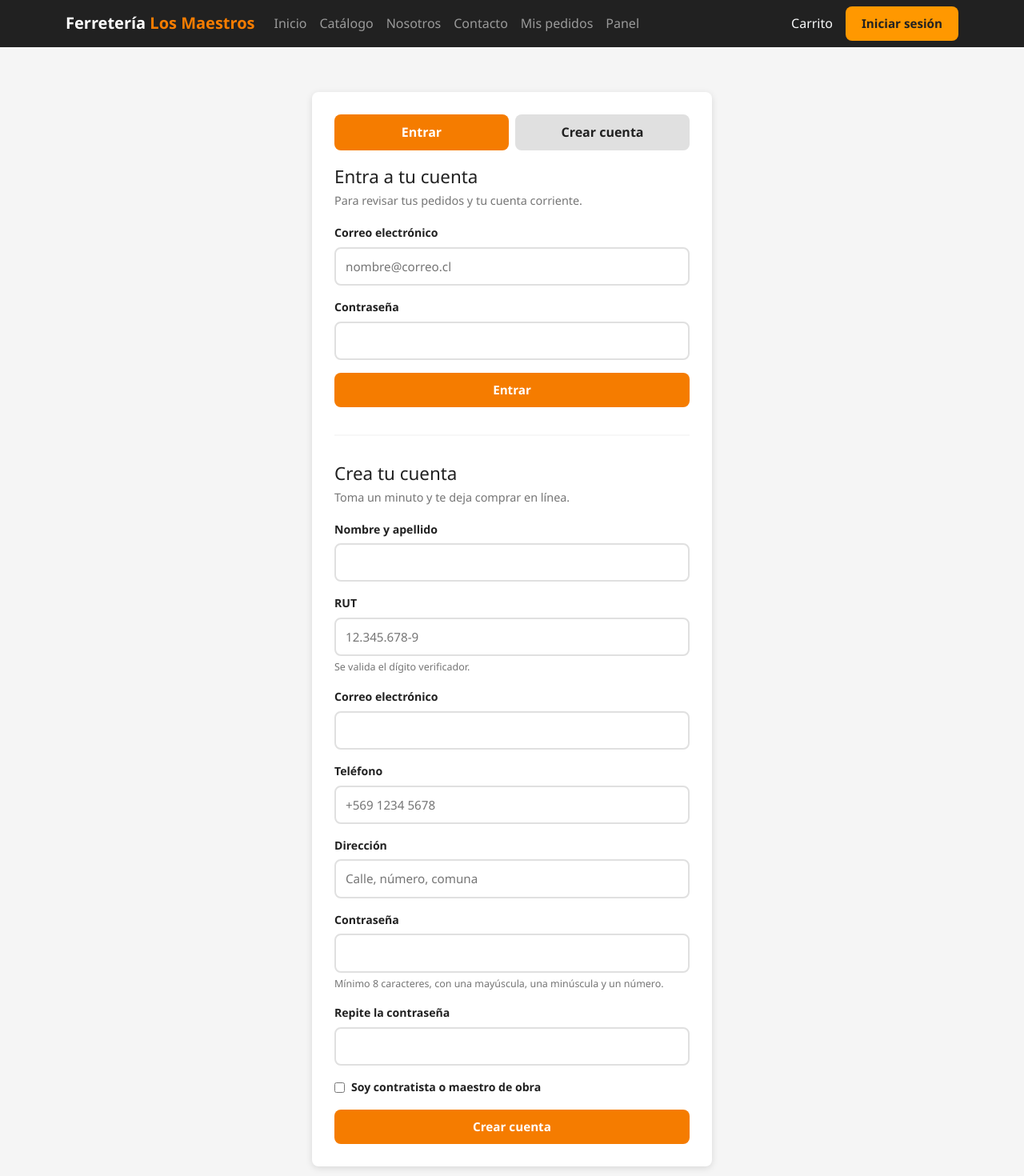
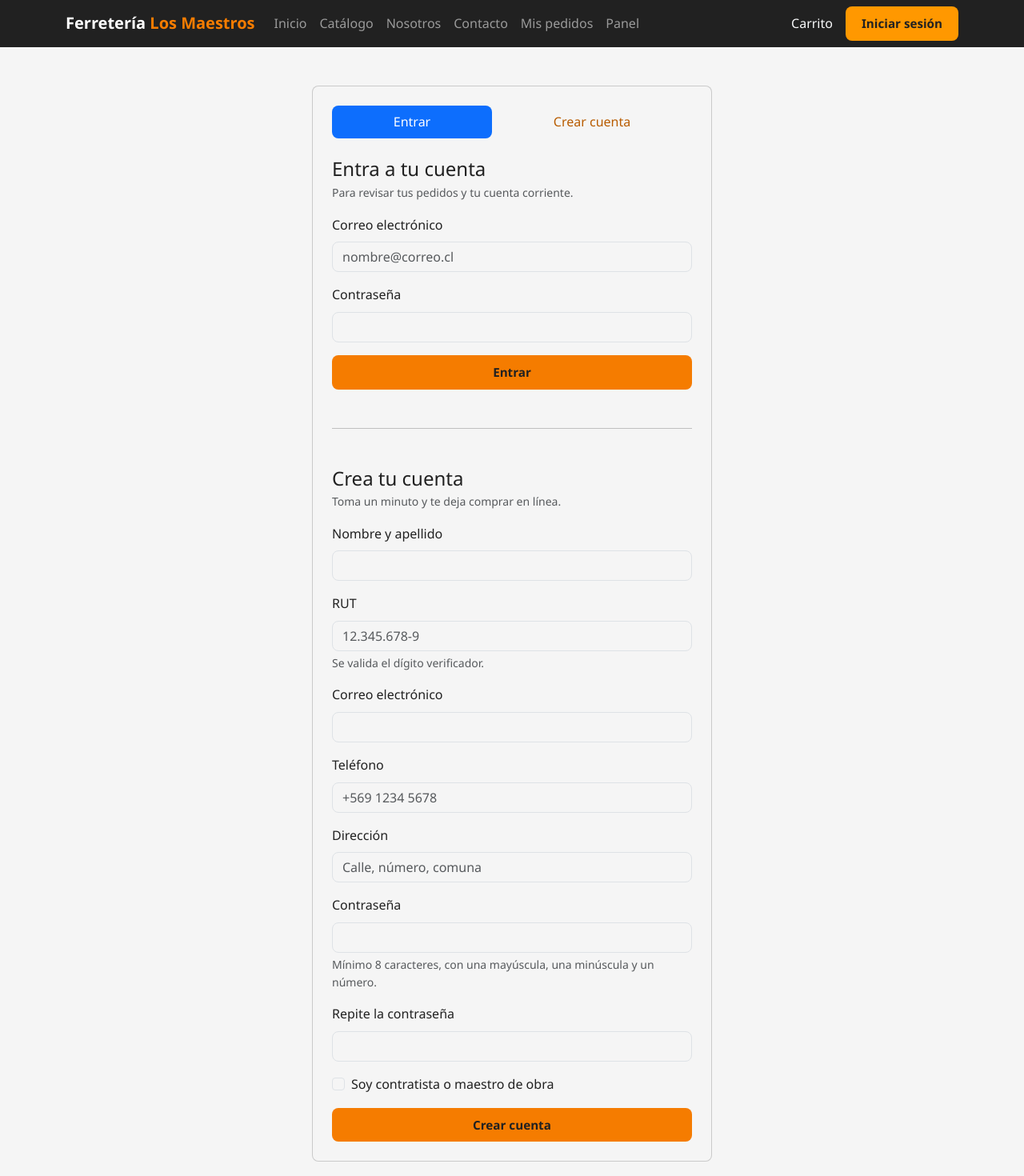
Before and after one commit to tomihm/Ferreteria.git.io, a React (Vite) app: page /login in a window 1280 px wide. Shown: the top 1470 px of the page at 80% size. Built offline with nearby package versions, Linux system fonts and the light colour scheme.

Commit message:
Cambiado el login a Bootstrap con validacion is-invalid

```diff
--- a/src/index.css
+++ b/src/index.css
@@ -585,3 +585,8 @@ a { color: inherit; text-decoration: none; }
 }
 /* input chico de cantidad en las tablas */
 .cantidad { width: 80px; }
+
+/* login y registro en una columna angosta */
+.formulario-angosto { max-width: 500px; }
+/* para que el titulo no quede tapado por el header al saltar con # */
+.ancla { scroll-margin-top: 90px; }
--- a/src/pages/Login.jsx
+++ b/src/pages/Login.jsx
@@ -47,13 +47,13 @@ function hayErrores(errores) {
 }
 
 function claseCampo(errores, campo) {
-    if (errores[campo]) return 'invalido';
-    if (errores[campo] === null) return 'valido';
-    return '';
+    if (errores[campo]) return 'form-control is-invalid';
+    if (errores[campo] === null) return 'form-control is-valid';
+    return 'form-control';
 }
 
 function ErrorCampo({ mensaje }) {
-    return <p className={mensaje ? 'campo__error visible' : 'campo__error'}>{mensaje}</p>;
+    return <div className="invalid-feedback">{mensaje}</div>;
 }
 
 function Login() {
@@ -135,113 +135,113 @@ function Login() {
     };
 
     return (
-        <section className="seccion">
-            <div className="contenedor">
-                <div className="formulario formulario--angosto">
+        <section className="py-5">
+            <div className="container">
+                <div className="card card-body p-4 mx-auto formulario-angosto">
 
-                    <nav className="tabs">
-                        <Link to="/login" className="activo">Entrar</Link>
-                        <a href="#registro">Crear cuenta</a>
+                    <nav className="nav nav-pills nav-fill mb-4">
+                        <Link to="/login" className="nav-link active" aria-current="page">Entrar</Link>
+                        <a href="#registro" className="nav-link">Crear cuenta</a>
                     </nav>
 
                     <form onSubmit={handleSubmitLogin} noValidate>
-                        <h1 style={{ fontSize: '1.4rem', marginBottom: '4px' }}>Entra a tu cuenta</h1>
-                        <p style={{ color: 'var(--gris-500)', fontSize: '.9rem', marginBottom: '18px' }}>Para revisar tus pedidos y tu cuenta corriente.</p>
+                        <h1 className="h4 mb-1">Entra a tu cuenta</h1>
+                        <p className="text-body-secondary small mb-3">Para revisar tus pedidos y tu cuenta corriente.</p>
 
-                        {avisoLogin && <div className={`alerta alerta--${avisoLogin.tipo}`}>{avisoLogin.texto}</div>}
+                        {avisoLogin && <div className={`alert ${avisoLogin.tipo === 'exito' ? 'alert-success' : 'alert-danger'}`} role="alert">{avisoLogin.texto}</div>}
 
-                        <div className="campo">
-                            <label htmlFor="loginEmail">Correo electrónico</label>
+                        <div className="mb-3">
+                            <label htmlFor="loginEmail" className="form-label">Correo electrónico</label>
                             <input type="email" id="loginEmail" name="email" autoComplete="email" placeholder="nombre@correo.cl"
                                 value={login.email} onChange={handleChangeLogin} onBlur={handleBlurLogin}
                                 className={claseCampo(erroresLogin, 'email')} aria-invalid={!!erroresLogin.email} />
                             <ErrorCampo mensaje={erroresLogin.email} />
                         </div>
 
-                        <div className="campo">
-                            <label htmlFor="loginPassword">Contraseña</label>
+                        <div className="mb-3">
+                            <label htmlFor="loginPassword" className="form-label">Contraseña</label>
                             <input type="password" id="loginPassword" name="password" autoComplete="current-password"
                                 value={login.password} onChange={handleChangeLogin} onBlur={handleBlurLogin}
                                 className={claseCampo(erroresLogin, 'password')} aria-invalid={!!erroresLogin.password} />
                             <ErrorCampo mensaje={erroresLogin.password} />
                         </div>
 
-                        <button type="submit" className="btn btn--primario btn--bloque">Entrar</button>
+                        <button type="submit" className="btn btn-primary w-100">Entrar</button>
                     </form>
 
-                    <hr style={{ margin: '34px 0', border: 0, borderTop: '2px solid var(--gris-200)' }} />
+                    <hr className="my-5" />
 
                     <form onSubmit={handleSubmitRegistro} noValidate>
-                        <h2 id="registro" style={{ fontSize: '1.4rem', marginBottom: '4px', scrollMarginTop: '90px' }}>Crea tu cuenta</h2>
-                        <p style={{ color: 'var(--gris-500)', fontSize: '.9rem', marginBottom: '18px' }}>Toma un minuto y te deja comprar en línea.</p>
+                        <h2 id="registro" className="h4 mb-1 ancla">Crea tu cuenta</h2>
+                        <p className="text-body-secondary small mb-3">Toma un minuto y te deja comprar en línea.</p>
 
-                        {avisoRegistro && <div className={`alerta alerta--${avisoRegistro.tipo}`}>{avisoRegistro.texto}</div>}
+                        {avisoRegistro && <div className={`alert ${avisoRegistro.tipo === 'exito' ? 'alert-success' : 'alert-danger'}`} role="alert">{avisoRegistro.texto}</div>}
 
-                        <div className="campo">
-                            <label htmlFor="regNombre">Nombre y apellido</label>
+                        <div className="mb-3">
+                            <label htmlFor="regNombre" className="form-label">Nombre y apellido</label>
                             <input type="text" id="regNombre" name="nombre" autoComplete="name"
                                 value={registro.nombre} onChange={handleChangeRegistro} onBlur={handleBlurRegistro}
                                 className={claseCampo(erroresRegistro, 'nombre')} aria-invalid={!!erroresRegistro.nombre} />
                             <ErrorCampo mensaje={erroresRegistro.nombre} />
                         </div>
 
-                        <div className="campo">
-                            <label htmlFor="regRut">RUT</label>
+                        <div className="mb-3">
+                            <label htmlFor="regRut" className="form-label">RUT</label>
                             <input type="text" id="regRut" name="rut" placeholder="12.345.678-9" maxLength={12}
                                 value={registro.rut} onChange={handleChangeRegistro} onBlur={handleBlurRegistro}
                                 className={claseCampo(erroresRegistro, 'rut')} aria-invalid={!!erroresRegistro.rut} />
                             <ErrorCampo mensaje={erroresRegistro.rut} />
-                            <p className="campo__ayuda">Se valida el dígito verificador.</p>
+                            <div className="form-text">Se valida el dígito verificador.</div>
                         </div>
 
-                        <div className="campo">
-                            <label htmlFor="regEmail">Correo electrónico</label>
+                        <div className="mb-3">
+                            <label htmlFor="regEmail" className="form-label">Correo electrónico</label>
                             <input type="email" id="regEmail" name="email" autoComplete="email"
                                 value={registro.email} onChange={handleChangeRegistro} onBlur={handleBlurRegistro}
                                 className={claseCampo(erroresRegistro, 'email')} aria-invalid={!!erroresRegistro.email} />
                             <ErrorCampo mensaje={erroresRegistro.email} />
                         </div>
 
-                        <div className="campo">
-                            <label htmlFor="regTelefono">Teléfono</label>
+                        <div className="mb-3">
+                            <label htmlFor="regTelefono" className="form-label">Teléfono</label>
                             <input type="tel" id="regTelefono" name="telefono" placeholder="+569 1234 5678" autoComplete="tel"
                                 value={registro.telefono} onChange={handleChangeRegistro} onBlur={handleBlurRegistro}
                                 className={claseCampo(erroresRegistro, 'telefono')} aria-invalid={!!erroresRegistro.telefono} />
                             <ErrorCampo mensaje={erroresRegistro.telefono} />
                         </div>
 
-                        <div className="campo">
-                            <label htmlFor="regDireccion">Dirección</label>
+                        <div className="mb-3">
+                            <label htmlFor="regDireccion" className="form-label">Dirección</label>
                             <input type="text" id="regDireccion" name="direccion" placeholder="Calle, número, comuna" autoComplete="street-address"
                                 value={registro.direccion} onChange={handleChangeRegistro} onBlur={handleBlurRegistro}
                                 className={claseCampo(erroresRegistro, 'direccion')} aria-invalid={!!erroresRegistro.direccion} />
                             <ErrorCampo mensaje={erroresRegistro.direccion} />
                         </div>
 
-                        <div className="campo">
-                            <label htmlFor="regPassword">Contraseña</label>
+                        <div className="mb-3">
+                            <label htmlFor="regPassword" className="form-label">Contraseña</label>
                             <input type="password" id="regPassword" name="password" autoComplete="new-password"
                                 value={registro.password} onChange={handleChangeRegistro} onBlur={handleBlurRegistro}
                                 className={claseCampo(erroresRegistro, 'password')} aria-invalid={!!erroresRegistro.password} />
                             <ErrorCampo mensaje={erroresRegistro.password} />
-                            <p className="campo__ayuda">Mínimo 8 caracteres, con una mayúscula, una minúscula y un número.</p>
+                            <div className="form-text">Mínimo 8 caracteres, con una mayúscula, una minúscula y un número.</div>
                         </div>
 
-                        <div className="campo">
-                            <label htmlFor="regPassword2">Repite la contraseña</label>
+                        <div className="mb-3">
+                            <label htmlFor="regPassword2" className="form-label">Repite la contraseña</label>
                             <input type="password" id="regPassword2" name="password2" autoComplete="new-password"
                                 value={registro.password2} onChange={handleChangeRegistro} onBlur={handleBlurRegistro}
                                 className={claseCampo(erroresRegistro, 'password2')} aria-invalid={!!erroresRegistro.password2} />
                             <ErrorCampo mensaje={erroresRegistro.password2} />
                         </div>
 
-                        <div className="campo campo--check">
-                            <input type="checkbox" id="regContratista" name="contratista"
+                        <div className="form-check mb-3">
+                            <input type="checkbox" id="regContratista" name="contratista" className="form-check-input"
                                 checked={registro.contratista} onChange={handleChangeRegistro} />
-                            <label htmlFor="regContratista">Soy contratista o maestro de obra</label>
+                            <label htmlFor="regContratista" className="form-check-label">Soy contratista o maestro de obra</label>
                         </div>
 
-                        <button type="submit" className="btn btn--primario btn--bloque">Crear cuenta</button>
+                        <button type="submit" className="btn btn-primary w-100">Crear cuenta</button>
                     </form>
 
                 </div>
```
Also changed, not shown: 1 other file (tests, documents, lock files or other folders).
